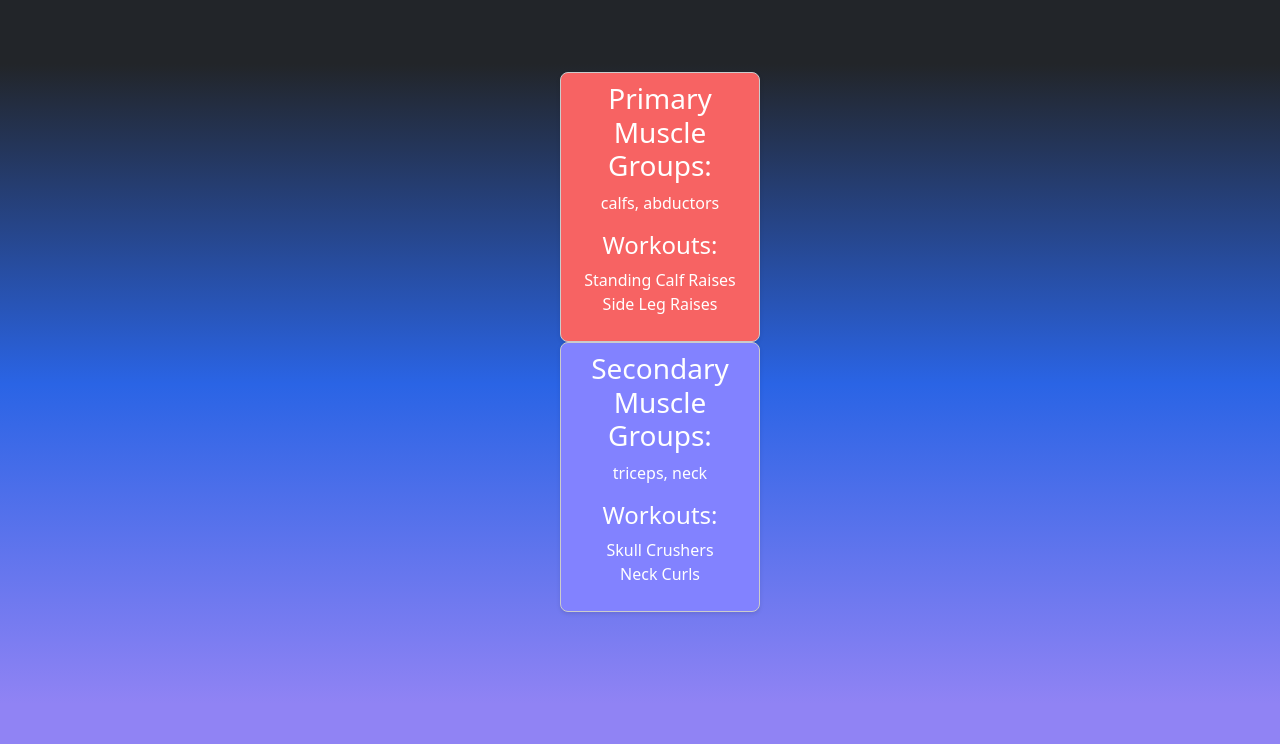
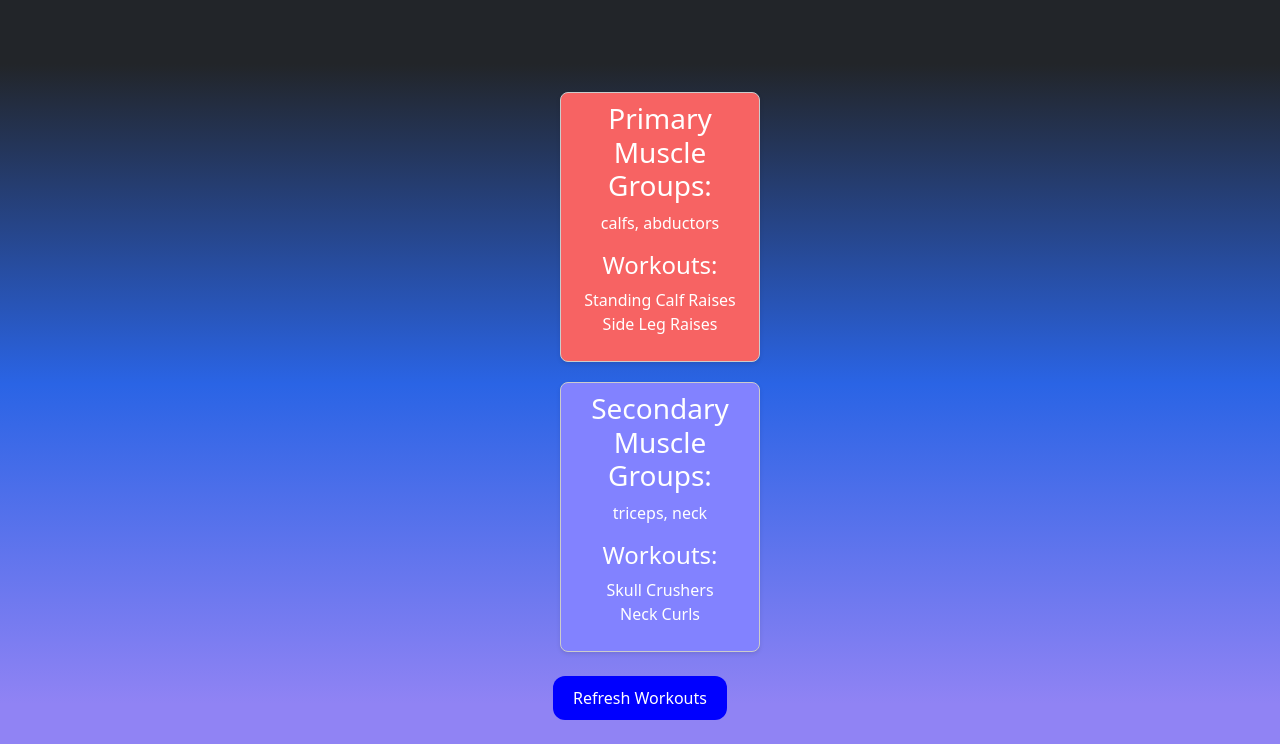
Before and after one commit to kcsheraj/Motion-Matrix, a Django app: page /exploreWorkoutsPage/ in a window 1280 px wide. Shown: the part 56-800 px from the top of the page. Run offline with Django 4.2, Linux system fonts and the light colour scheme.

Commit message:
added button to explore workouts

```diff
--- a/myproject/myapp/static/css/exploreWorkoutsPage.css
+++ b/myproject/myapp/static/css/exploreWorkoutsPage.css
@@ -115,6 +115,8 @@ body{
   text-align: center;
   min-width: auto;
   margin: 0 20px;
+  margin-bottom: 20px;
+  margin-top: 20px;
 
 }
 
@@ -139,3 +141,31 @@ body{
     font-size: smaller;
   }
 }
+
+.button-container {
+  text-align: center;
+  margin-top: 20px;
+}
+
+#refreshPageButton {
+  background-color: #4CAF50; /* Green background */
+  border: none;
+  color: white;
+  padding: 10px 20px;
+  text-align: center;
+  text-decoration: none;
+  display: inline-block;
+  font-size: 16px;
+  margin: 4px 2px;
+  cursor: pointer;
+  border-radius: 12px;
+  margin-bottom: 20px;
+}
+
+#refreshPageButton {
+  background-color: blue; /* Darker green on hover */
+}
+
+#refreshPageButton:hover {
+  background-color: rgb(1, 1, 180); /* Darker green on hover */
+}
--- a/myproject/myapp/static/js/exploreWorkoutsScript.js
+++ b/myproject/myapp/static/js/exploreWorkoutsScript.js
@@ -111,5 +111,5 @@ async function fetchAndDisplayBaseImage() {
     secondaryMusclesContainer.innerHTML = `<h3 style="color: #FFFFFF;">Secondary Muscle Groups:</h3><p style="color: #FFFFFF;">${selectedSecMuscleGroups.join(', ').replace(/_/g, ' ')}</p><h4 style="color: #FFFFFF;">Workouts:</h4><ul class="no-bullets" style="color: #FFFFFF;">${secondaryWorkouts.map(workout => `<li>${workout}</li>`).join('')}</ul>`;
 }
 document.addEventListener('DOMContentLoaded', function() {
-fetchAndDisplayBaseImage();
+    fetchAndDisplayBaseImage();
 });
--- a/myproject/myapp/templates/exploreWorkoutsPage.html
+++ b/myproject/myapp/templates/exploreWorkoutsPage.html
@@ -17,6 +17,9 @@
     <div class="box" id="secondaryMusclesContainer"></div>
   </div>
 </div>
+<div class="button-container">
+  <button onclick="window.location.reload();" id="refreshPageButton">Refresh Workouts</button>
+</div>
 
 <script src="{% static 'js/exploreWorkoutsScript.js' %}" defer></script>
 {% endblock %}
```
